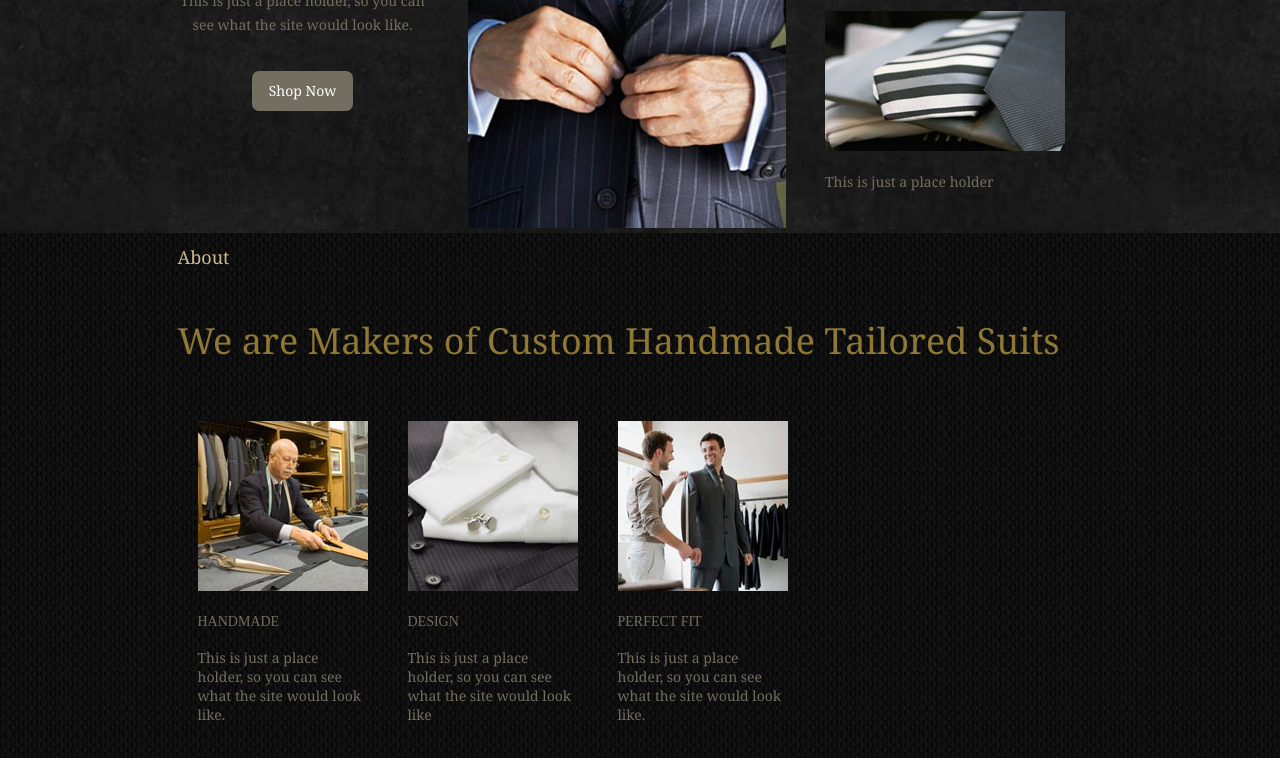
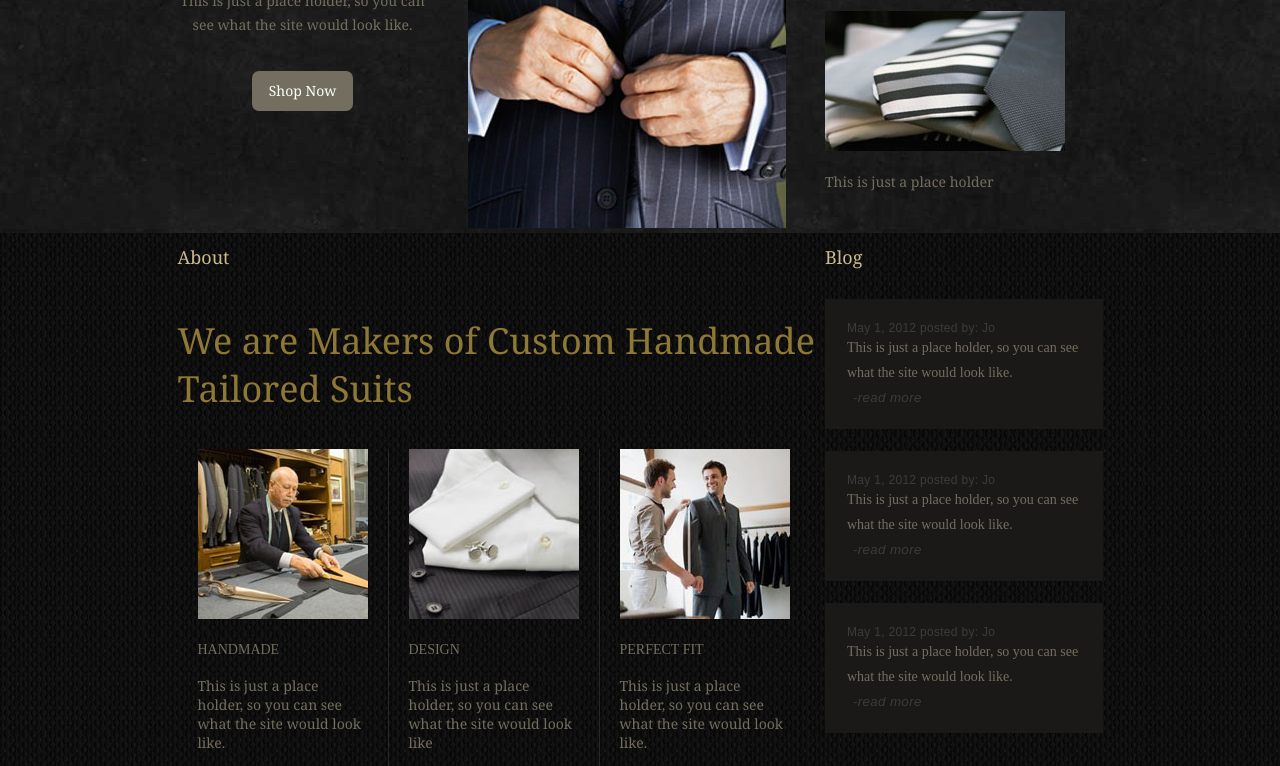
Before and after one commit to AnnVrt/tailor_shop, a plain HTML site: page index.html in a window 1280 px wide. Shown: the part 442-1208 px from the top of the page. Drawn offline with Linux system fonts and the light colour scheme.

Commit message:
Main end

```diff
--- a/index.html
+++ b/index.html
@@ -46,10 +46,11 @@
             </section>
         </header>
         <main class="main">
-            <section class="main-section section-float-about content-width">
-                <h3 class="about-title">About</h3>
+            <div class="content-width">
+                <section class="main-section section-float-about">
+                    <h3 class="main-section-title">About</h3>
                     <p class="about-desc">We are Makers of Custom Handmade Tailored Suits </p>
-                <div class="about-box about-hand-made">
+                    <div class="about-box">
                         <img class="about-box-img" src="images/handmade1.jpg" alt="handmade image">
                         <p class="about-box-title">Handmade</p>
                         <p class="about-box-desc">This is just a place holder, so you can see what the site would look like.</p>
@@ -65,6 +66,36 @@
                         <p class="about-box-desc">This is just a place holder, so you can see what the site would look like.</p>
                     </div>
                 </section>
+                <section class="main-section section-float-blog">
+                    <h3 class="main-section-title">Blog</h3>
+                    <div class="sect-blog-boxes">
+                        <p class="blog-data-name">May 1, 2012 posted by: Jo</p>
+                        <span class="blog-text">
+                            This is just a place holder,
+                            so you can see what the site would look like.
+                        </span>
+                        <button class="blog-btn">-read more</button>
+                    </div>
+                    <div class="sect-blog-boxes">
+                        <p class="blog-data-name">May 1, 2012 posted by: Jo</p>
+                        <span class="blog-text">
+                            This is just a place holder,
+                            so you can see what the site would look like.
+                        </span>
+                        <button class="blog-btn">-read more</button>
+                    </div>
+                    <div class="sect-blog-boxes">
+                        <p class="blog-data-name">May 1, 2012 posted by: Jo</p>
+                        <span class="blog-text">
+                            This is just a place holder,
+                            so you can see what the site would look like.
+                        </span>
+                        <button class="blog-btn">-read more</button>
+                    </div>
+                </section>
+            </div>
+
+
         </main>
     </div>
 </body>
--- a/style.css
+++ b/style.css
@@ -138,7 +138,20 @@ a {
 .main {
     background-image: url(images/bg-pattern.jpg);
 }
-.about-title {
+.section-float-about {
+    float: left;
+    width: 70%;
+}
+.section-float-blog {
+    float: right;
+    width: 30%;
+}
+.main::after {
+    content: '';
+    display: block;
+    clear: both;
+}
+.main-section-title {
     margin-top: 0px;
     color: #c9bb90;
     font-size: 18px;
@@ -151,19 +164,13 @@ a {
     font-weight: 400;
     line-height: 48px;
 }
-
 .about-box {
     float: left;
     width: 170px;
-    padding: 20px;
+    padding: 0px 20px;
 }
-.about-box::after {
-    /* not for last child */
-}
-.main-section::after {
-    content: '';
-    display: block;
-    clear: both;
+.about-box:not(:last-child) {
+    border-right: 1px solid #282725;
 }
 .about-box-title {
     color: #736e5f;
@@ -177,3 +184,32 @@ a {
     color: #736e5f;
     font-size: 14px;
 }
+.sect-blog-boxes {
+    background-color: #1a1918;
+    padding: 22px;
+    margin-bottom: 22px;
+}
+
+.blog-data-name {
+    margin: 0px;
+    color: #3d3c3a;
+    font-family: Arial;
+    font-size: 12px;
+    letter-spacing: 0.3px;
+}
+.blog-text {
+    color: #736e5f;
+    font-family: "Arial MT";
+    font-size: 14px;
+    font-weight: 400;
+    line-height: 24px;
+
+}
+.blog-btn {
+    background-color: transparent;
+    border: 0px;
+    color: #3e3a3a;
+    font-style: italic;
+    letter-spacing: 0.35px;
+}
+/* MAIN END */
```
Lines whose indentation alone changed are shown as unchanged.
